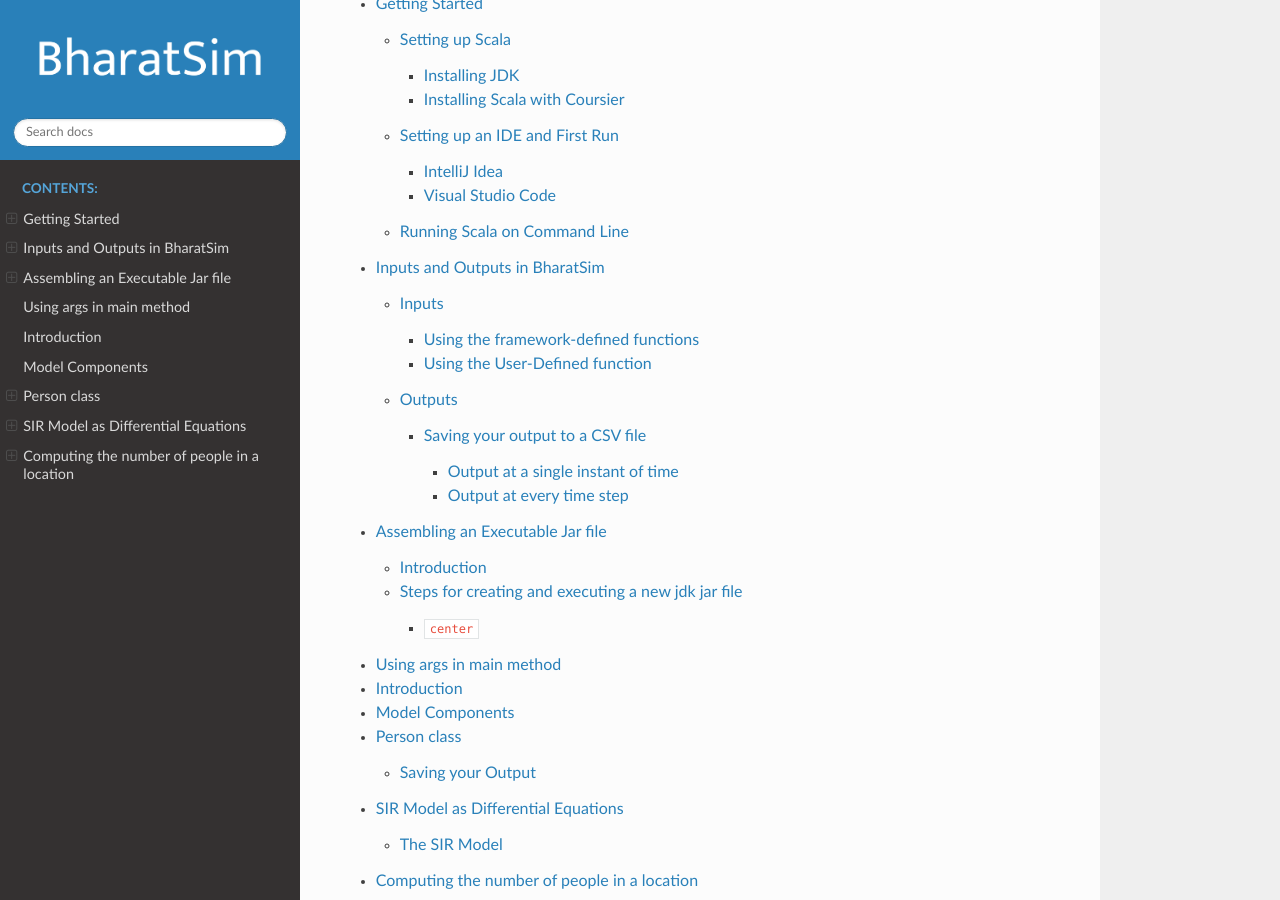
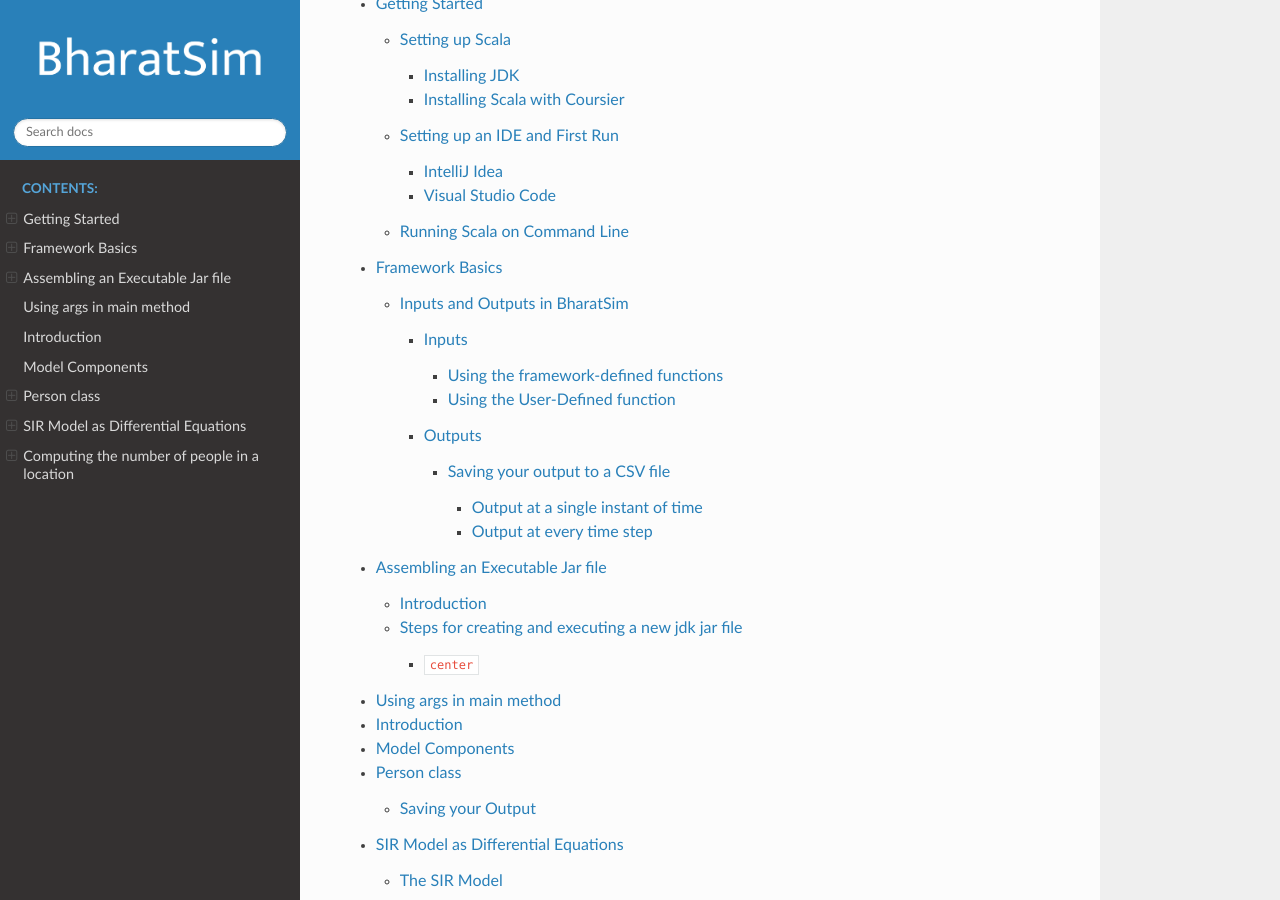
Before and after one commit to aleena-jose/bharatsim-tutorial, a Sphinx documentation site: the page built from source/index.rst, in a window 1280 px wide and 900 px high, scrolled down 408 px. Built offline with Sphinx 7.4.7 and the Read the Docs theme 2.0.0, drawn with Linux system fonts in a browser that asks for light colours.

Commit message:
Combine IO into Framework Basics

```diff
--- a/source/conf.py
+++ b/source/conf.py
@@ -73,5 +73,6 @@ html_last_updated_fmt = '%B %d, %Y'
 html_theme_options = {
     'collapse_navigation': False,
     'logo_only': True,
+    'navigation_depth': 5,
     'style_external_links': True,
 }
--- a/source/inputoutput.rst
+++ b/source/frameworkbasics.rst
@@ -1,8 +1,11 @@
+Framework Basics
+================
+
 Inputs and Outputs in BharatSim
-===============================
+-------------------------------
 
 Inputs
-------
+~~~~~~
 
 BharatSim uses a `CSV <https://en.wikipedia.org/wiki/Comma-separated_values>`_ file as an input. It is equipped to **ingest** data from a file, by reading it and converting the data to the network.
 
@@ -13,7 +16,7 @@ In order to ingest data, we need to make use of three functions:
 * A user-defined function which tells the program what data to extract and what to do with it
 
 Using the framework-defined functions
-~~~~~~~~~~~~~~~~~~~~~~~~~~~~~~~~~~~~~
+^^^^^^^^^^^^^^^^^^^^^^^^^^^^^^^^^^^^^
 
 First, we need to import the necessary packages:
 
@@ -45,7 +48,7 @@ where ``myCsvDataExtractor`` is the user-defined function.
 .. note:: The above block of code essentially causes the data from the CSV file to be read one line at a time
 
 Using the User-Defined function
-~~~~~~~~~~~~~~~~~~~~~~~~~~~~~~~
+^^^^^^^^^^^^^^^^^^^^^^^^^^^^^^^
 
 The user-defined function (``myCsvDataExtractor``, in our case) will depend on the data we want to extract. As an example, let's consider that we have data on a number of cats, each with their own ID, name, city of residence, an integer ID for the city, and a particular colour. Our CSV file would look like
 
@@ -161,14 +164,14 @@ Putting it all together, our user-defined ``myCsvDataExtractor`` function is
 .. note:: You may have noticed that in the CSV file, two cats (namely, Coppe and Marie) both live in the same city (Crossbell). That does not, however, lead to two nodes being created for the same city. A node is defined by it's unique key and it's instance. In this example, the unique key is the city ID (which is the same for both cats - ``100``) and the instance is the corresponding object ``singleCity``, which is again identical for both the cats (the attributes are ``100`` and ``"Crossbell"``, respectively). As such, the same node is used, and the city doesn't duplicate in the graph.
 
 Outputs
--------
+~~~~~~~
 
 A convenient way to store the output is by using a CSV file. Scala is `capable of writing to files <https://alvinalexander.com/scala/how-to-write-text-files-in-scala-printwriter-filewriter/>`_, but BharatSim simplifies the process when it comes to CSV outputs.
 
 .. note:: In case the quantities you'd like to output are fairly simple, you could use Scala's ``println`` function to directly output what you need.
 
 Saving your output to a CSV file
-~~~~~~~~~~~~~~~~~~~~~~~~~~~~~~~~
+^^^^^^^^^^^^^^^^^^^^^^^^^^^^^^^^
 
 BharatSim relies on a trait called ``SimulationListener`` to help output data .
 
@@ -187,7 +190,7 @@ The BharatSim engine also contains a class called ``CsvOutputGenerator``, an ext
 This class writes the headers at the start of the simulation, writes the rows at the start of every time step, and closes the writer at the end of the simulation.
 
 Output at a single instant of time
-^^^^^^^^^^^^^^^^^^^^^^^^^^^^^^^^^^
+__________________________________
 
 We can define a class as follows:
 
@@ -242,7 +245,7 @@ The output is
 .. hint:: In case you want your outputs generated *after* the simulation is completed, you can place the above 4 lines of code inside ``simulation.onCompleteSimulation``.
 
 Output at every time step
-^^^^^^^^^^^^^^^^^^^^^^^^^
+_________________________
 
 If we'd like to investigate the dynamics of the simulation as it evolves with time, we essentially need to call the three methods described above every time step. BharatSim simplifies things with ``SimulationListenerRegistry``, which allows us to **register** the output generator in the simulation (similar to how we registered `agents <#>`_), so that it writes data to the CSV file at every time step.
 
--- a/source/index.rst
+++ b/source/index.rst
@@ -11,7 +11,7 @@ In this tutorial documentation, we look at examples in Epidemiology.
    :caption: Contents:
 
    setup
-   inputoutput
+   frameworkbasics
    miscellaneous
    building-an-sir-model
    epidemiology-sir-model-as-differential-equations
```
